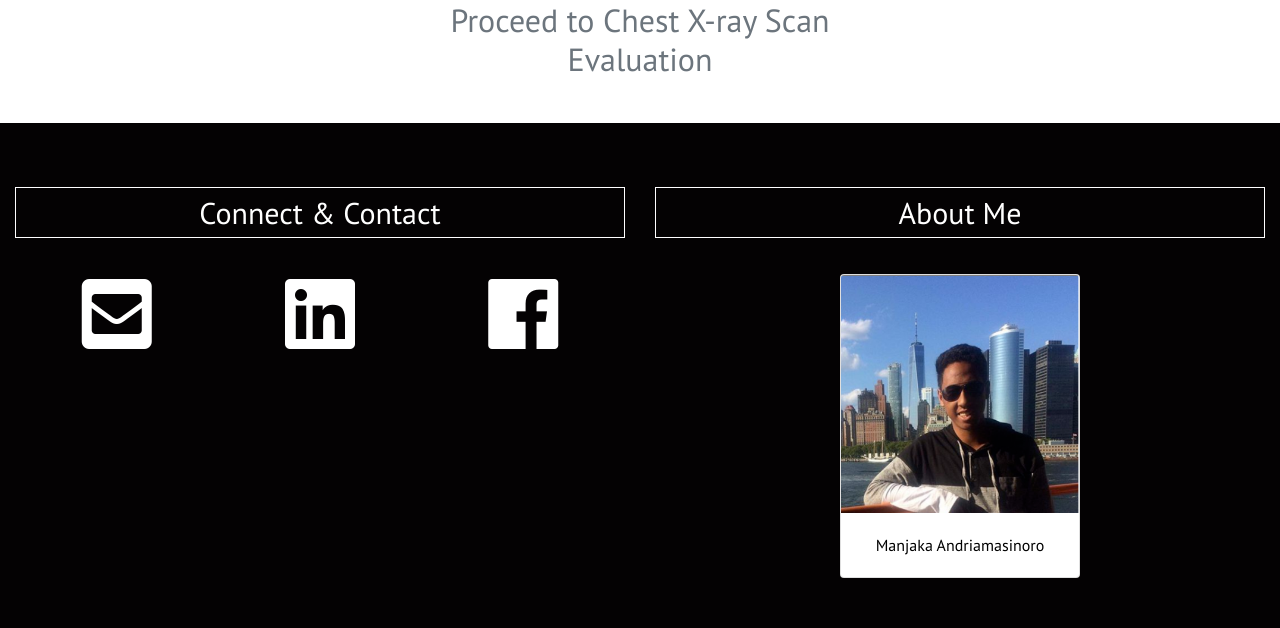
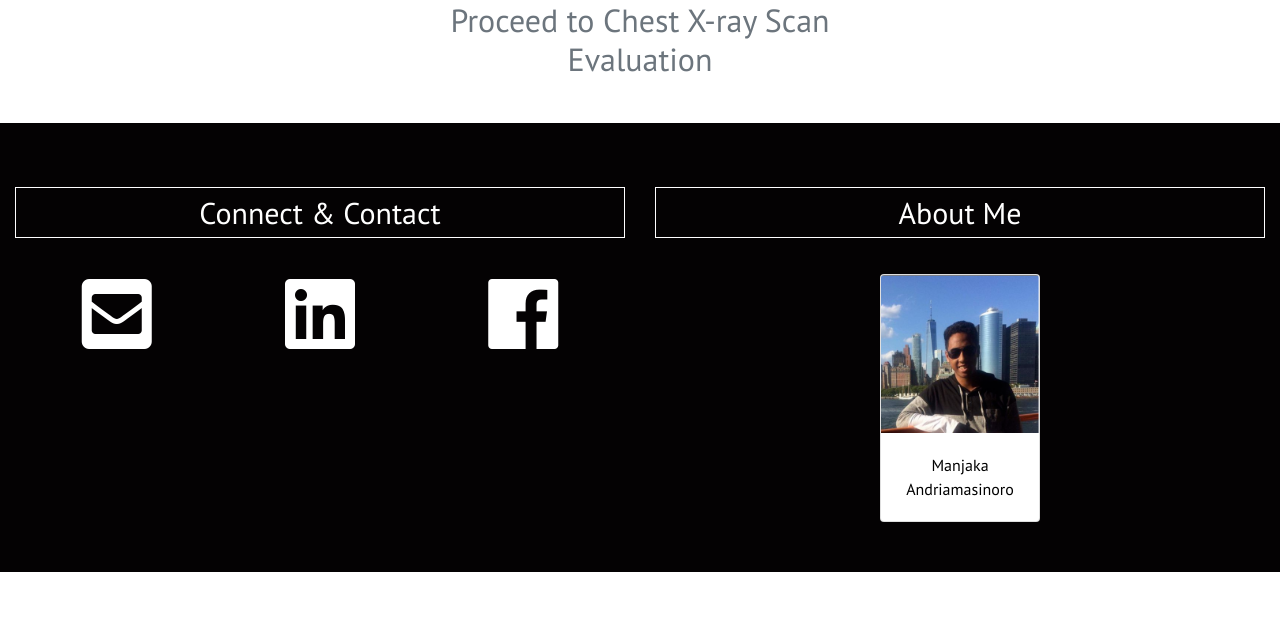
Before and after one commit to Manjaka97/pneumonia.elvnosix, a Flask app: page / in a window 1280 px wide. Shown: the part 1561-2189 px from the top of the page. After the commit the page ends 2133 px from the top, so only its background shows below. Run offline with Flask 2, Linux system fonts and the light colour scheme; some libraries are stand-ins or nearby versions.

Commit message:
Fixed picture size

```diff
--- a/templates/index.html
+++ b/templates/index.html
@@ -161,7 +161,7 @@
 			<div class="col-md-6 footer">
 				<h1 class="text-center contact-me">About Me</h1>
 				<div class="container text-center">
-					<div class="card mx-auto" style="width: 15rem;">
+					<div class="card mx-auto" style="width: 10rem;">
   						<a href="/about"><img class="card-img-top" src="/static/images/Profile.PNG" alt="Card image cap"></a>
   						<a href="/about">
   							<div class="card-body">
```
